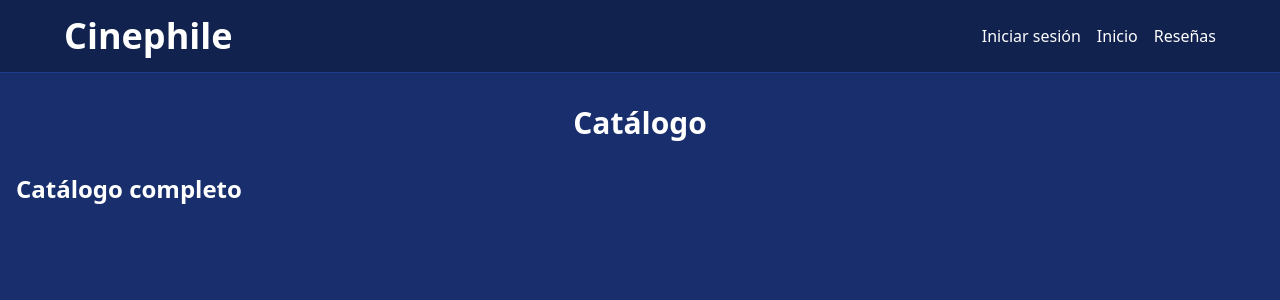
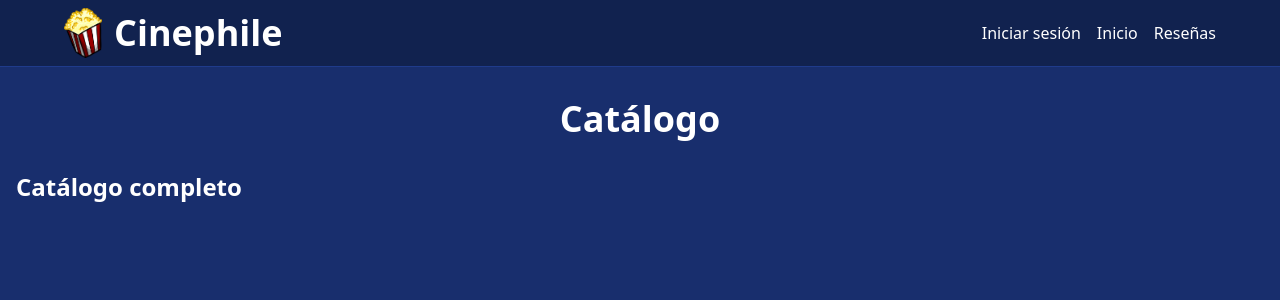
Before and after one commit to TheJorges/MyMovies, a Django app: page /movies/ in a window 1280 px wide. Shown: the top 300 px of the page. Run offline with Django 4.2, Linux system fonts and the light colour scheme; data that the repository does not hold is empty.

Commit message:
Logo añadido al header

```diff
--- a/movies/templates/header.html
+++ b/movies/templates/header.html
@@ -1,7 +1,22 @@
-    <nav class=" p-4" style="display:block;width: 100%;border-bottom:1px solid #1F3B8B;background-color:#11224F;">
+{% load static %}
+<style>
+    .background-icon{
+        background-image: url('{% static 'movies/assets/img/popcorn.png' %}');
+        width: 50px;
+        height: 50px;
+        background-size: contain;
+        background-repeat: no-repeat;
+
+    }
+</style>
+<nav class=" p-2" style="display:block;width: 100%;border-bottom:1px solid #1F3B8B;background-color:#11224F;">
         <div class="max-w-6xl mx-auto flex justify-between items-center">
-            <a href="{% url 'index' %}" class="text-white text-4xl font-bold">Cinephile</a> <!-- Título de la página -->
+            <div class="items-center flex">
+                <a class="background-icon inline-block"></a>
+                <a href="{% url 'index' %}" class="text-white text-4xl font-bold">Cinephile</a> <!-- Título de la página -->
+            </div>
             <ul class="flex space-x-4">
+
                 {% if request.user.is_authenticated %}
                     <li><a href="{% url 'logout' %}" class="text-white">Cerrar sesión</a></li>
                 {% else %}
--- a/movies/templates/index.html
+++ b/movies/templates/index.html
@@ -12,7 +12,7 @@
     <!-- Navbar bg-blue-900-->
     {% include "header.html" %}
     <div style="max-width: 100vw;overflow-x: hidden">
-        <h1 class="text-3xl font-bold text-center mb-8 mt-8 " >Catálogo</h1>
+        <h1 class="text-4xl font-bold text-center mb-8 mt-8 " >Catálogo</h1>
         {% if request.user.is_authenticated and recommendations != None %}
             <h2 class="text-2xl font-bold text-left mb-2 mt-8 ml-4">Recomandaciones para tí</h2>
 
```
Also changed, not shown: movies/templates/movie_detail.html (+22 -5 lines), movies/static/movies/assets/img/popcorn.png (added).
